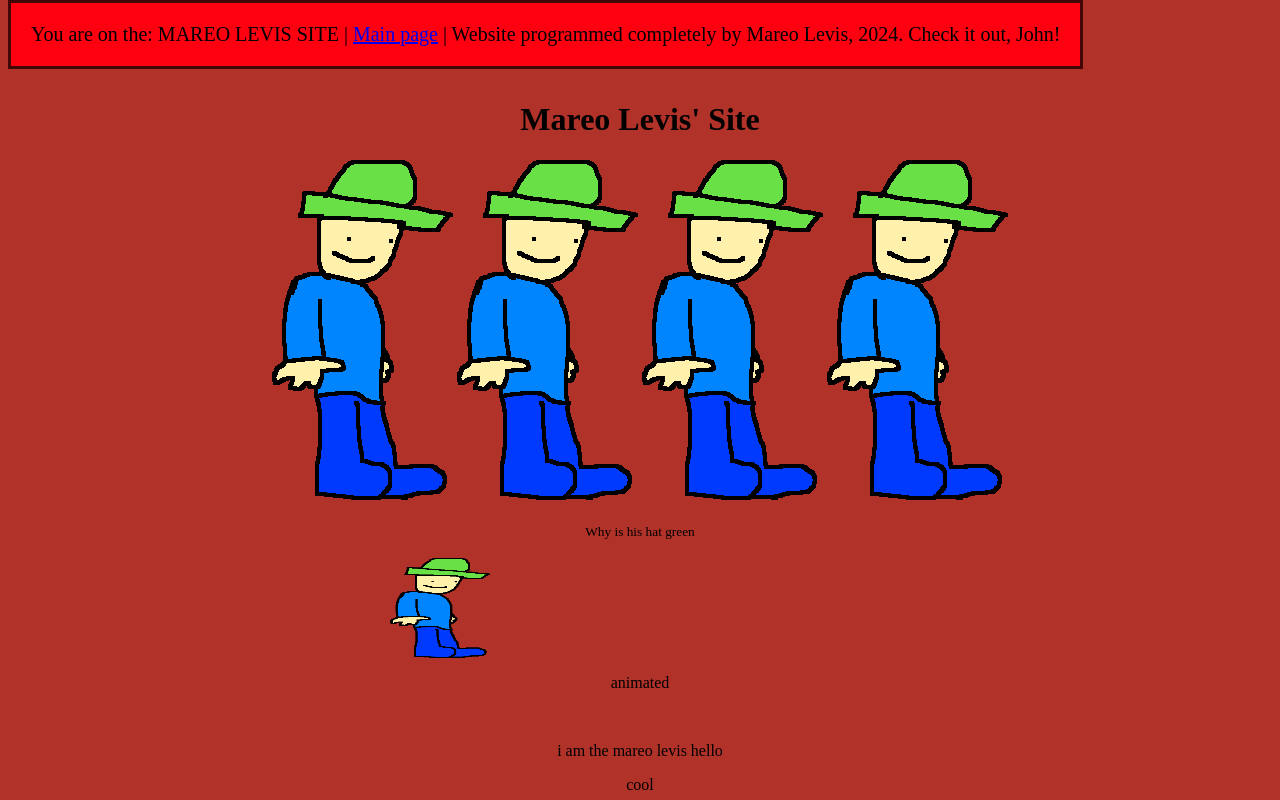
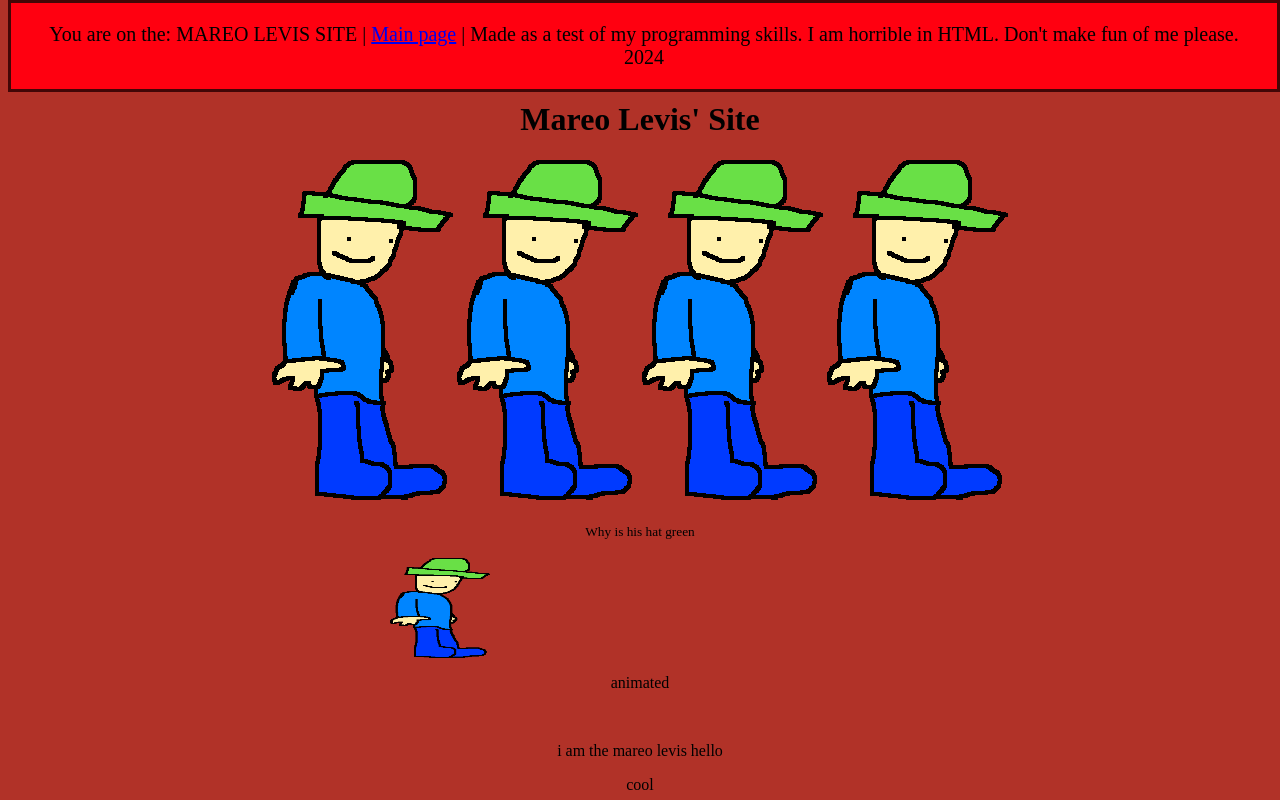
Before and after one commit to MareoLevis/MareoLevis.github.io, a plain HTML site: page index.html in a window 1280 px wide. Shown: the top 800 px of the page. Drawn offline with Linux system fonts and the light colour scheme.

Commit message:
Wrap-fix (WIP)
Made some text go to the end of the screen on most screens, wip still

```diff
--- a/index.html
+++ b/index.html
@@ -38,7 +38,7 @@ div.animated {
     <body style="background-color:rgb(177, 50, 40);">
         <center>
 
-            <div class="fixed">You are on the: MAREO LEVIS SITE | <a href="index.html">Main page</a> | Website programmed completely by Mareo Levis, 2024. Check it out, John!</div>
+            <div class="fixed">You are on the: MAREO LEVIS SITE | <a href="index.html">Main page</a> | Made as a test of my programming skills. I am horrible in HTML. Don't make fun of me please. 2024</div>
             <br>
             <br>
             <br>
```
Also changed, not shown: games.html (+1 -1 lines).
